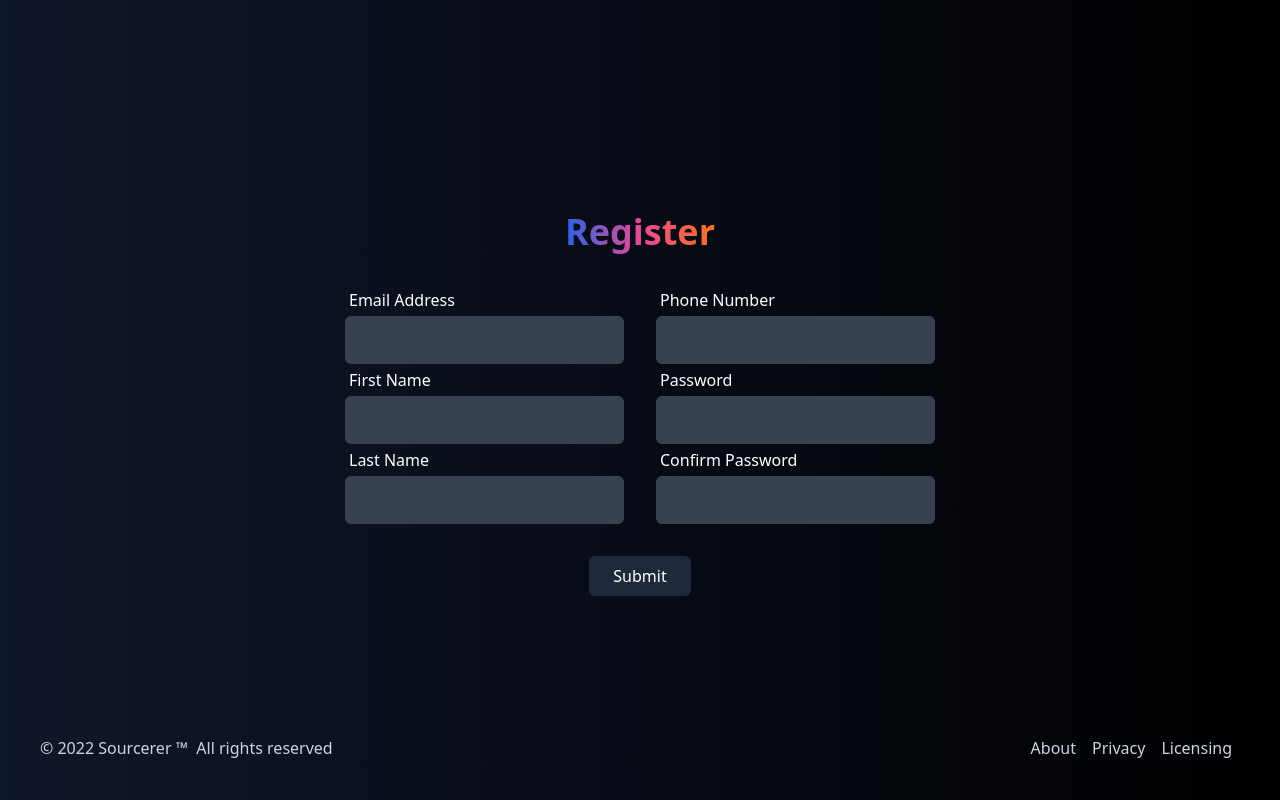
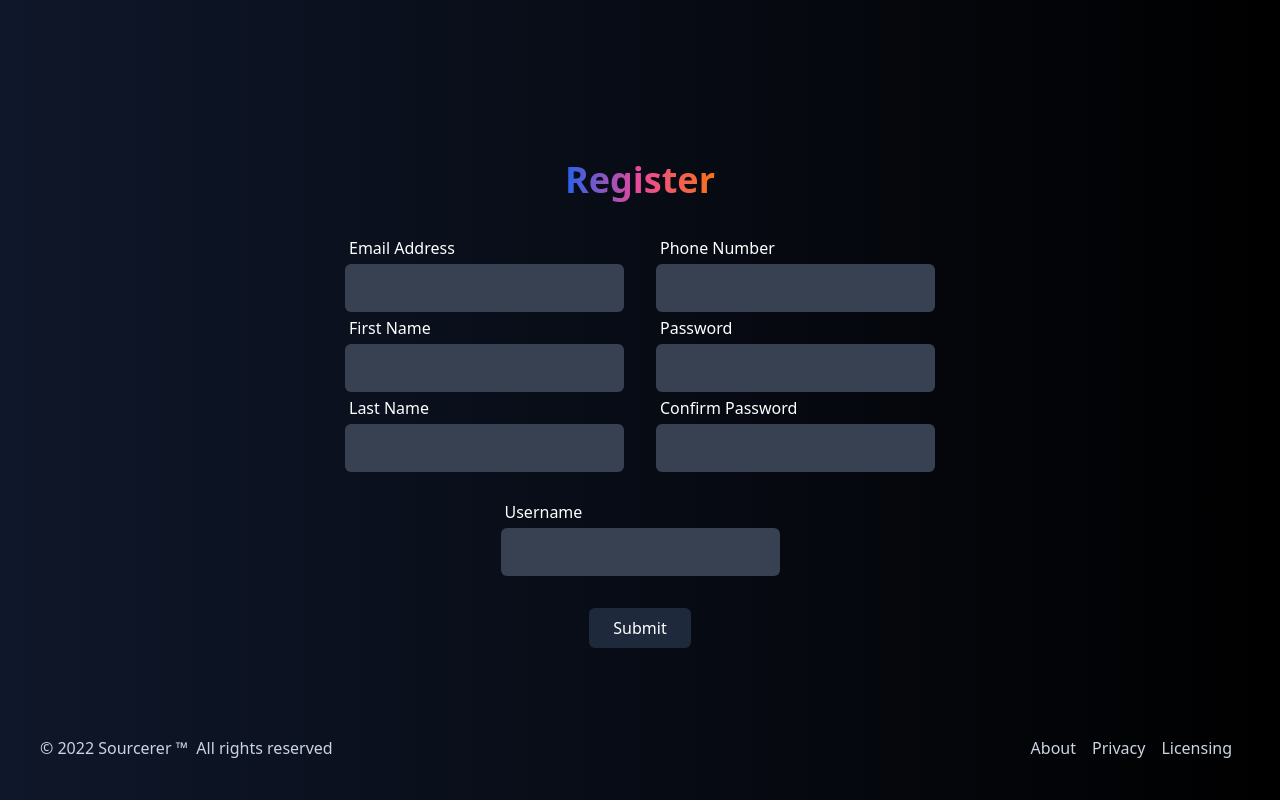
Before and after one commit to aurum77/sourcerer-frontend, a React (Vite) app: page /register in a window 1280 px wide. Built offline with nearby package versions, Linux system fonts and the light colour scheme; the HTML template or start-up script is replaced by a standard one.

Commit message:
add username to register

```diff
--- a/src/components/Register.jsx
+++ b/src/components/Register.jsx
@@ -4,10 +4,12 @@ const Register = () => {
   const formik = useFormik({
     initialValues: {
       email: '',
-      password: '',
       firstName: '',
       lastName: '',
+      userName: '',
       phoneNumber: '',
+      password: '',
+      confirmPassword: '',
     },
     onSubmit: (values) => {
       alert(JSON.stringify(values, null, 2));
@@ -23,7 +25,7 @@ const Register = () => {
         <div className="my-2 bg-gradient-to-r from-blue-600 via-pink-500 to-orange-500 bg-clip-text py-1 text-4xl font-extrabold text-transparent">
           Register
         </div>
-        <div className="flex flex-row gap-8">
+        <div className="flex flex-col sm:flex-row gap-8">
           <div>
             <div>
               <label className="mx-1" htmlFor="email">
@@ -43,7 +45,7 @@ const Register = () => {
               </label>
               <input
                 className="my-1 h-8 rounded-md bg-gray-700 p-6"
-                name="firstname"
+                name="firstName"
                 type="text"
                 onChange={formik.handleChange}
                 value={formik.values.firstName}
@@ -55,7 +57,7 @@ const Register = () => {
               </label>
               <input
                 className="my-1 h-8 rounded-md bg-gray-700 p-6"
-                name="lastname"
+                name="lastName"
                 type="text"
                 onChange={formik.handleChange}
                 value={formik.values.lastName}
@@ -69,7 +71,7 @@ const Register = () => {
               </label>
               <input
                 className="my-1 h-8 rounded-md bg-gray-700 p-6"
-                name="phonenumber"
+                name="phoneNumber"
                 type="tel"
                 onChange={formik.handleChange}
                 value={formik.values.phoneNumber}
@@ -93,13 +95,25 @@ const Register = () => {
               </label>
               <input
                 className="my-1 h-8 rounded-md bg-gray-700 p-6"
-                name="password"
+                name="confirmPassword"
                 type="password"
                 onChange={formik.handleChange}
-                value={formik.values.password}
+                value={formik.values.confirmPassword}
               />
             </div>
           </div>
+        </div>
+        <div>
+          <label className="mx-1" htmlFor="password">
+            Username
+          </label>
+          <input
+            className="my-1 h-8 rounded-md bg-gray-700 p-6"
+            name="userName"
+            type="text"
+            onChange={formik.handleChange}
+            value={formik.values.userName}
+          />
         </div>
         <button
           className="my-1 rounded-md bg-slate-800 px-6 py-2 hover:bg-slate-700"
```
